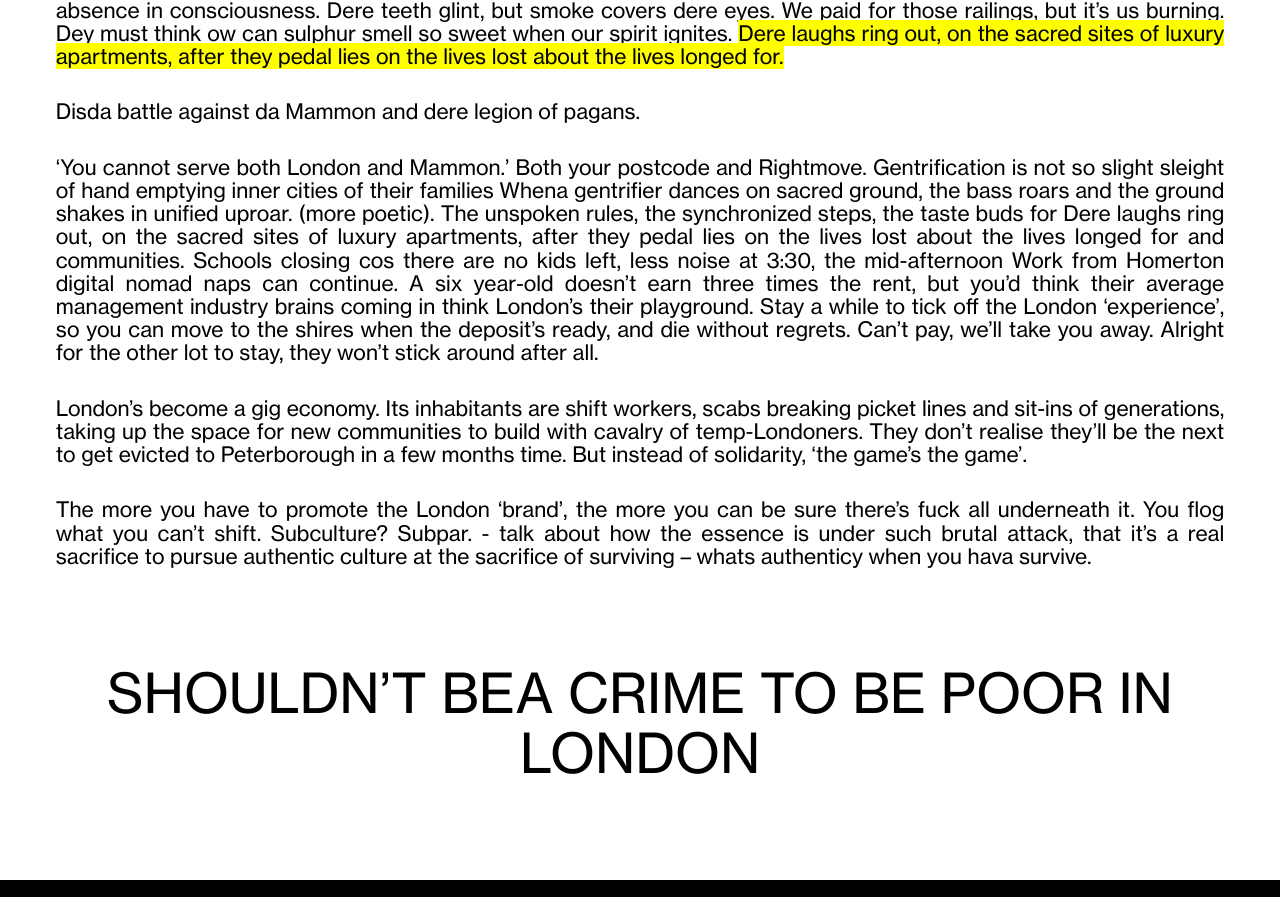
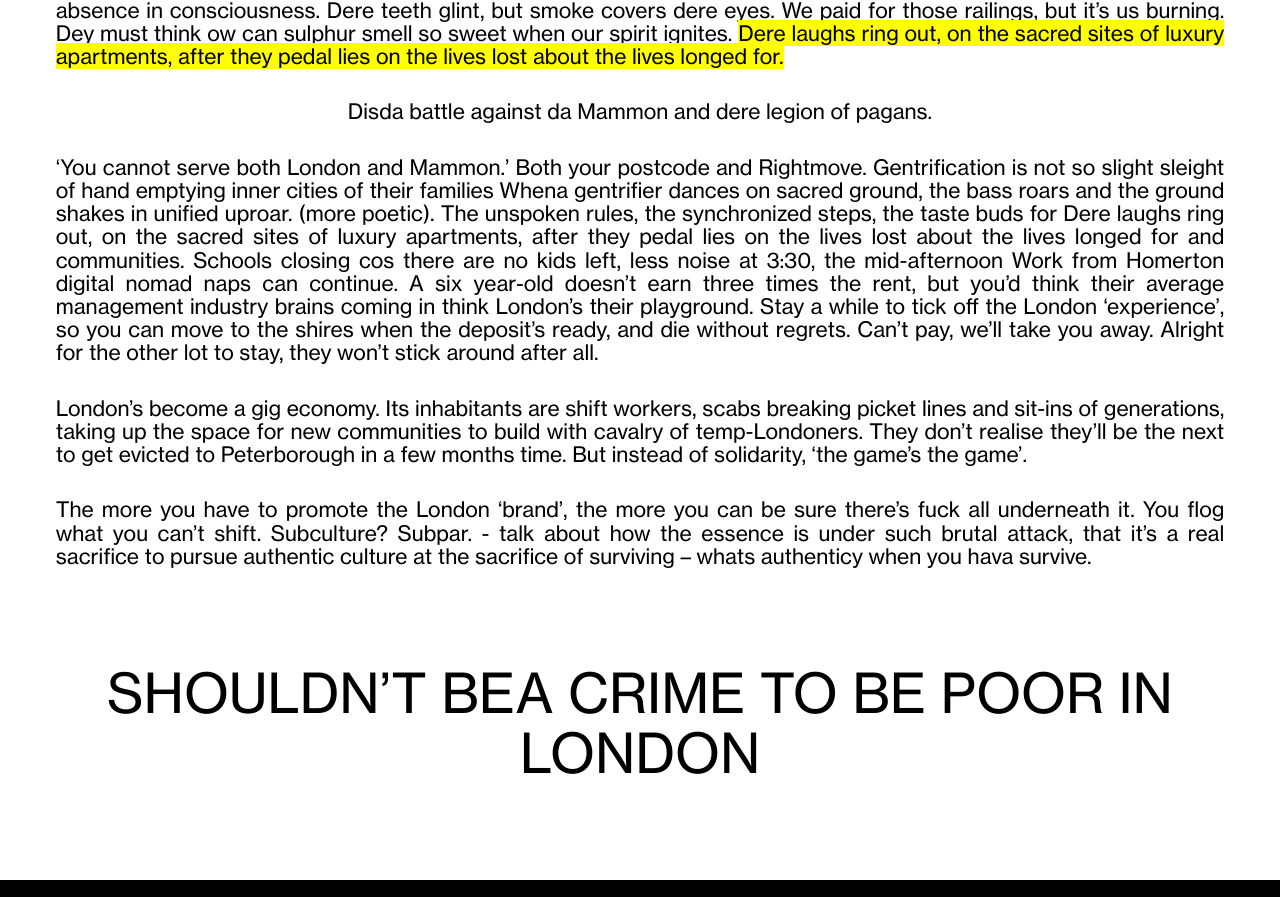
Before and after one commit to 19Horses/Hegemony, a React (Vite) app: page / in a window 1280 px wide. Shown: the part 2023-2920 px from the top of the page. Built offline with nearby package versions, Linux system fonts and the light colour scheme.

Commit message:
Centre text

```diff
--- a/src/App.tsx
+++ b/src/App.tsx
@@ -114,7 +114,7 @@
             after they pedal lies on the lives lost about the lives longed for.
           </mark>
         </p>
-        <p className="description">
+        <p className="description centered">
           Disda battle against da Mammon and dere legion of pagans.
         </p>
         <p className="description">
```
